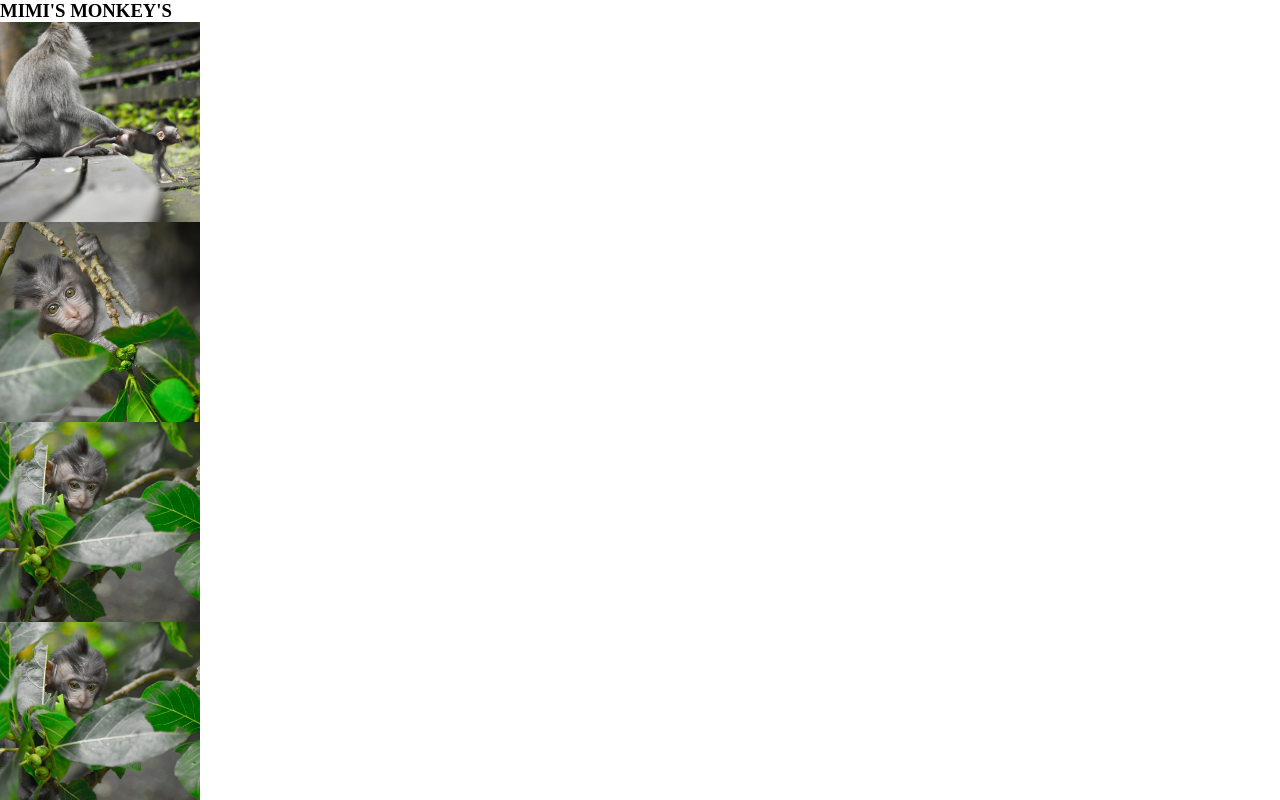
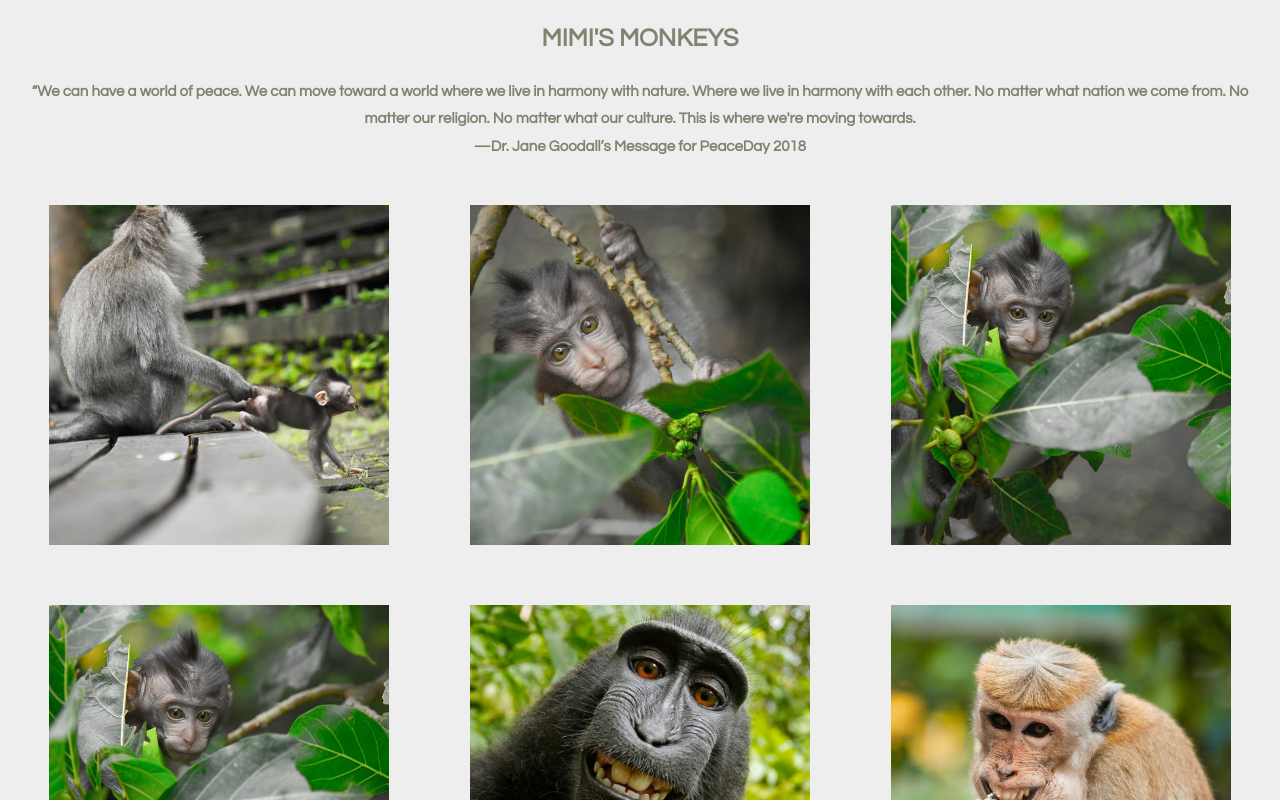
Before and after one commit to mimigood/MonkeyProject, a plain HTML site: page index.html in a window 1280 px wide. Shown: the top 800 px of the page. Drawn offline with Linux system fonts and the light colour scheme.

Commit message:
Updated Gallery

```diff
--- a/index.html
+++ b/index.html
@@ -8,7 +8,12 @@
   <body>
     <section class="Info">
       <article class="header">
-      <h1>MIMI'S MONKEY'S</h1>
+      <h1>MIMI'S MONKEYS</h1>
+      <p>“We can have a world of peace.
+        We can move toward a world where we live in harmony with nature.
+        Where we live in harmony with each other. No matter what nation we come from.
+        No matter our religion. No matter what our culture. This is where we're moving towards.
+        <br>—Dr. Jane Goodall’s Message for PeaceDay 2018<br></p>
       </article>
     </section>
     <section class="gallery">
@@ -20,7 +25,7 @@
         <img src="assets/images/Monkey5.jpeg" alt="Monkey5">
         <img src="assets/images/Monkey6.jpeg" alt="Monkey6">
         <img src="assets/images/Monkey7.jpeg" alt="Monkey7">
-        <!-- <img src="assets/images/Monkey8.jpeg" alt="Monkey8"> -->
+        <img src="assets/images/Monkey8.jpg" alt="Monkey8">
         <img src="assets/images/Monkey9.jpeg" alt="Monkey9">
         <img src="assets/images/Monkey10.jpeg" alt="Monkey10">
         <img src="assets/images/Monkey11.jpeg" alt="Monkey11">
@@ -28,9 +33,6 @@
         <img src="assets/images/Monkey13.jpeg" alt="Monkey13">
         <img src="assets/images/Monkey14.jpeg" alt="Monkey14">
         <img src="assets/images/Monkey15.jpeg" alt="Monkey15">
-        <!--Make sure the divide the two sections to ensure
-          two different columns. This will make things more
-          neat, make sure it is done correctly though.-->
         <img src="assets/images/Monkey16.jpeg" alt="Monkey16">
         <img src="assets/images/Monkey17.jpeg" alt="Monkey17">
         <img src="assets/images/Monkey18.jpeg" alt="Monkey18">
--- a/styles.css
+++ b/styles.css
@@ -1,17 +1,48 @@
 * {
-  margin:  0;
-  padding: 0;
+  margin:  10;
+  padding: 10;
   box-sizing: border-box;
 }
 
 .picture {
   display:flex;
-  flex-direction: column;
+  flex-wrap: wrap;
+  justify-content: space-around;
+
 
 }
 
 img {
-  width: 200px;
-  height: 200px;
+  width: 400px;
+  height: 400px;
   object-fit: cover;
+
+  padding-top: 30px;
+  padding-right: 30px;
+  padding-bottom: 30px;
+  padding-left: 30px;
 }
+
+h1 { font-family: "Century Gothic", CenturyGothic, AppleGothic, sans-serif;
+    font-size: 25px;
+    font-style: normal;
+    font-variant: normal;
+    font-weight: 700;
+    line-height: 27.5px;
+    text-align: center;
+    color: #7D8570;
+}
+
+p { font-family: "Century Gothic", CenturyGothic, AppleGothic, sans-serif;
+  font-size: 15px;
+  font-style: normal;
+  font-variant: normal;
+  font-weight: 700;
+  line-height: 27.5px;
+  text-align: center;
+  color: #7D8570;
+}
+
+body {
+  background-color: #eeeeee;
+}
```
Also changed, not shown: 1 other file.
